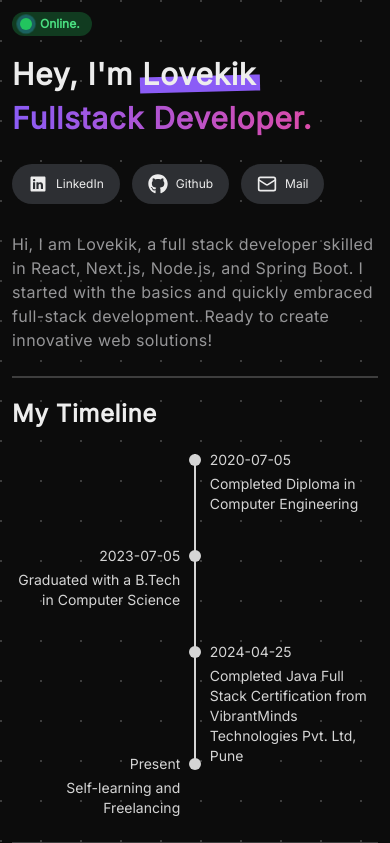
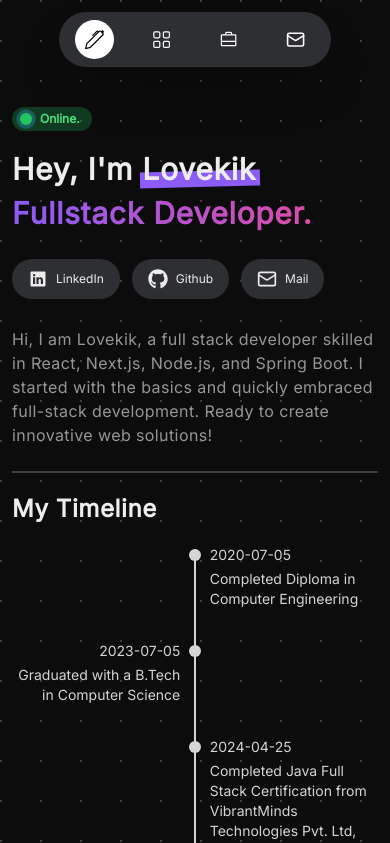
Before and after one commit to Lovekik-Deshbhratar/portfolio, a Next.js app: page / in a window 390 px wide. Shown: the top 843 px of the page. Built offline with nearby package versions, Linux system fonts and the light colour scheme.

Commit message:
feat(NavBar): added responsive navbar

```diff
--- a/app/layout.tsx
+++ b/app/layout.tsx
@@ -23,8 +23,8 @@ export default function RootLayout({
   children: React.ReactNode;
 }>) {
   return (
-    <html lang="en" className={inter.className}>
-      <body className="p-3 md:p-0">{children}</body>
+    <html id="home" lang="en" className="!scroll-smooth">
+      <body className={`${inter.className} p-3 md:p-0`}>{children}</body>
     </html>
   );
 }
--- a/app/page.tsx
+++ b/app/page.tsx
@@ -44,31 +44,31 @@ import { VscVscode } from "react-icons/vsc";
 import { IoLogoChrome } from "react-icons/io";
 import CopyEmailCard from "@/components/CopyEmailCard";
 import { motion } from "framer-motion";
+import NavBar from "@/components/NavBar";
+import { useEffect } from "react";
+import { useRouter } from "next/router";
 
 export default function Home() {
+  useEffect(() => {
+    if (window.location.hash) {
+      window.history.replaceState(null, "", window.location.pathname);
+      window.scrollTo({ top: 0 });
+    }
+  }, []);
+
   return (
     <motion.div
       initial={{ opacity: 0 }}
       whileInView={{ opacity: 1, transition: { delay: 0.1 } }}
       className=""
     >
-      {/* <motion.div
-    initial={{ opacity: 0 }}
-    whileInView={{ opacity: 1, transition: { delay: 0.1 } }}>
-        <motion.div
-    initial={{ opacity: 0 }}
-    whileInView={{ opacity: 1, transition: { delay: 0.1 } }} className="border-">
-          <BsGrid size={25} />
-        </motion.div
-    initial={{ opacity: 0 }}
-    whileInView={{ opacity: 1, transition: { delay: 0.1 } }}>
-      </motion.div
-    initial={{ opacity: 0 }}
-    whileInView={{ opacity: 1, transition: { delay: 0.1 } }}> */}
+      <div>
+        <NavBar />
+      </div>
       <motion.div
         initial={{ opacity: 0 }}
         whileInView={{ opacity: 1, transition: { delay: 0.1 } }}
-        className=" md:flex md:justify-center md:items-center md:pt-[8.2rem] md:pb-[3rem]"
+        className=" md:flex md:justify-center md:items-center md:pt-[8.2rem] md:pb-[3rem] mt-10"
       >
         <motion.div
           initial={{ opacity: 0 }}
@@ -121,7 +121,7 @@ export default function Home() {
           <motion.div
             initial={{ opacity: 0 }}
             whileInView={{ opacity: 1, transition: { delay: 0.1 } }}
-            className="flex gap-3 text-xs md:text-sm 2xl:text-base mt-7 md:mt-9  2xl:mt-11"
+            className="flex gap-3 text-xs md:text-sm 2xl:text-base mt-7 md:mt-9 2xl:mt-11 "
           >
             <a
               href="https://www.linkedin.com/in/lovekik-deshbhratar-6b5b7923a"
@@ -343,6 +343,7 @@ export default function Home() {
           </motion.div>
           <hr className="border border-breaker mt-1 md:mt-4" />
           <motion.div
+            id="project"
             initial={{ opacity: 0 }}
             whileInView={{ opacity: 1, transition: { delay: 0.1 } }}
             className="mt-5 md:mt-6"
@@ -413,6 +414,7 @@ export default function Home() {
           </motion.div>
           <hr className="border border-breaker mt-6 lg:mt-7" />
           <motion.div
+            id="skill"
             initial={{ opacity: 0 }}
             whileInView={{ opacity: 1, transition: { delay: 0.1 } }}
             className="mt-5 md:mt-6"
@@ -587,6 +589,7 @@ export default function Home() {
           </motion.div>
           <hr className="border border-breaker mt-6 lg:mt-7" />
           <motion.div
+            id="contact"
             initial={{ opacity: 0 }}
             whileInView={{ opacity: 1, transition: { delay: 0.1 } }}
             className="mt-6 lg:mt-7"
--- /dev/null
+++ b/components/NavBar.tsx
@@ -0,0 +1,122 @@
+"use client";
+
+import React, { useState } from "react";
+import { BsGrid, BsPen } from "react-icons/bs";
+import { PiSuitcaseSimple } from "react-icons/pi";
+import { LuMail } from "react-icons/lu";
+import Link from "next/link";
+
+const NavBar = () => {
+  const [activeSection, setActiveSection] = useState("#home");
+
+  const handleSetActive = (section: string) => {
+    setActiveSection(section);
+  };
+
+  return (
+    <div className="flex justify-center md:fixed md:left-1 lg:left-4 xl:left-5 2xl:left-10 md:top-1/2 md:transform md:-translate-y-1/2">
+      <div className="w-fit rounded-full px-4 py-2 md:px-2 bg-[#2D2F33] shadow-2xl">
+        <div className="flex md:flex-col text-[1.2rem] md:text-[1.5rem] justify-center gap-7">
+          <Link
+            href={"#home"}
+            onClick={() => handleSetActive("#home")}
+            className="relative group"
+          >
+            <div
+              className={`flex items-center rounded-full transition-all ease-in-out duration-300 ${
+                activeSection === "#home"
+                  ? "bg-white text-black"
+                  : "bg-transparent text-white group-hover:bg-[#1B1E1F]"
+              } p-2.5 md:p-3`}
+            >
+              <BsPen className="z-10" />
+              <span
+                className={`opacity-0 group-hover:opacity-100 absolute -left-5 top-10 md:top-0  md:-left-2 ml-3 text-xs md:text-sm ${
+                  activeSection === "#home"
+                    ? "md:bg-white md:text-black text-white"
+                    : "text-white bg-[#1B1E1F]"
+                }  md:rounded-full md:pl-12 md:pt-[0.9rem] md:pb-[0.9rem] p-3 transition-opacity ease-in-out duration-300`}
+              >
+                Home
+              </span>
+            </div>
+          </Link>
+          <Link
+            href={"#project"}
+            onClick={() => handleSetActive("#project")}
+            className="relative group"
+          >
+            <div
+              className={`flex items-center rounded-full transition-all ease-in-out duration-300 ${
+                activeSection === "#project"
+                  ? "bg-white text-black"
+                  : "bg-transparent text-white group-hover:bg-[#1B1E1F]"
+              } p-2.5 md:p-3`}
+            >
+              <BsGrid className="z-10" />
+              <span
+                className={`opacity-0 group-hover:opacity-100 absolute -left-7 top-10 md:top-0  md:-left-2 ml-3 text-xs md:text-sm ${
+                  activeSection === "#project"
+                    ? "md:bg-white md:text-black text-white"
+                    : "text-white bg-[#1B1E1F]"
+                }  md:rounded-full md:pl-12 md:pt-[0.9rem] md:pb-[0.9rem] p-3 transition-opacity ease-in-out duration-300`}
+              >
+                Projects
+              </span>
+            </div>
+          </Link>
+          <Link
+            href={"#skill"}
+            onClick={() => handleSetActive("#skill")}
+            className="relative group"
+          >
+            <div
+              className={`flex items-center rounded-full transition-all ease-in-out duration-300 ${
+                activeSection === "#skill"
+                  ? "bg-white text-black"
+                  : "bg-transparent text-white group-hover:bg-[#1B1E1F]"
+              } p-2.5 md:p-3`}
+            >
+              <PiSuitcaseSimple className="z-10" />
+              <span
+                className={`opacity-0 group-hover:opacity-100 absolute -left-5 top-10 md:top-0  md:-left-2 ml-3 text-xs md:text-sm ${
+                  activeSection === "#skill"
+                    ? "md:bg-white md:text-black text-white"
+                    : "text-white bg-[#1B1E1F]"
+                }  md:rounded-full md:pl-12 md:pt-[0.9rem] md:pb-[0.9rem] p-3 transition-opacity ease-in-out duration-300`}
+              >
+                Skills
+              </span>
+            </div>
+          </Link>
+          <Link
+            href={"#contact"}
+            onClick={() => handleSetActive("#contact")}
+            className="relative group"
+          >
+            <div
+              className={`flex items-center rounded-full transition-all ease-in-out duration-300 ${
+                activeSection === "#contact"
+                  ? "bg-white text-black"
+                  : "bg-transparent text-white group-hover:bg-[#1B1E1F]"
+              } p-2.5 md:p-3`}
+            >
+              <LuMail className="z-10" />
+              <span
+                className={`opacity-0 group-hover:opacity-100 absolute -left-6 top-10 md:top-0  md:-left-2 ml-3 text-xs md:text-sm ${
+                  activeSection === "#contact"
+                    ? "md:bg-white md:text-black text-white"
+                    : "text-white bg-[#1B1E1F]"
+                }  md:rounded-full md:pl-12 md:pt-[0.9rem] md:pb-[0.9rem] p-3 transition-opacity ease-in-out duration-300`}
+              >
+                Contact
+              </span>
+            </div>
+          </Link>
+        </div>
+      </div>
+    </div>
+  );
+};
+
+export default NavBar;
```
Also changed, not shown: 2 other files (tests, documents, lock files or other folders).
